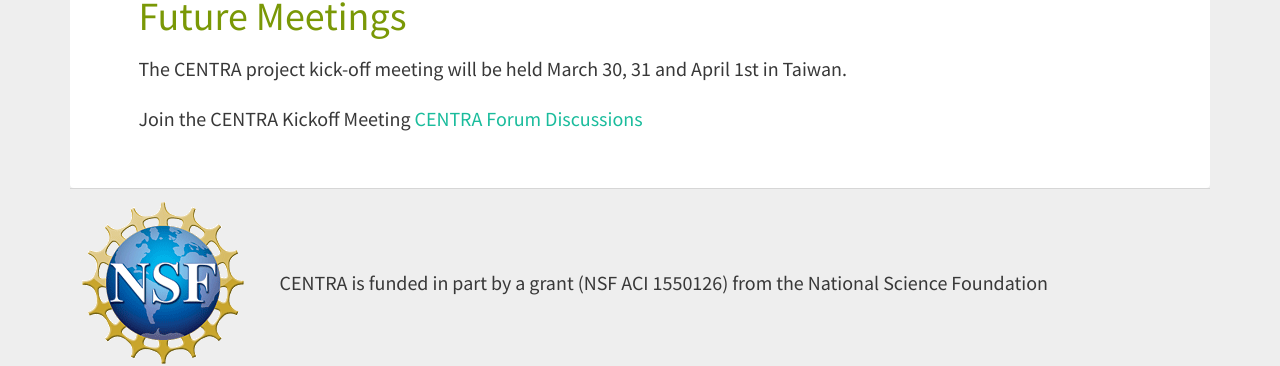
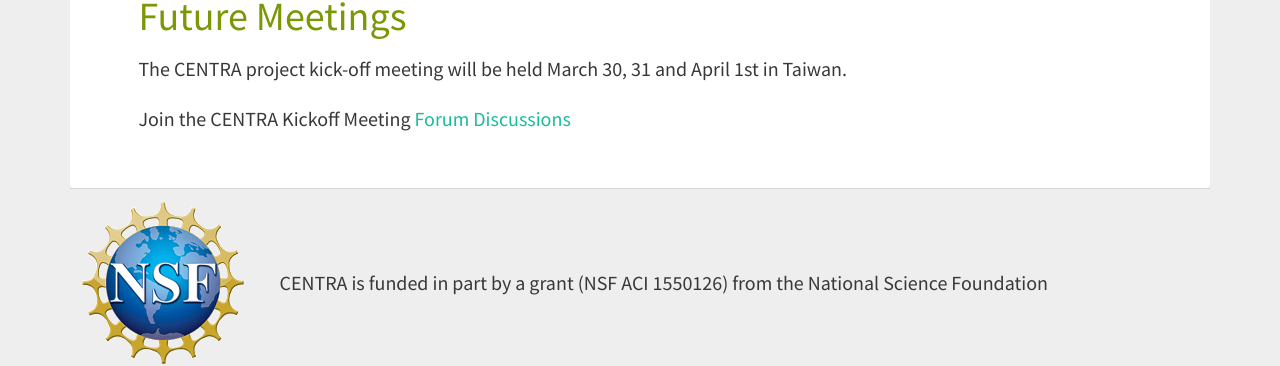
Before and after one commit to hmchou56/centra8, a Jekyll site: the page built from meetings.md, in a window 1280 px wide. Shown: the part 387-753 px from the top of the page. Built offline with Jekyll 4.4.1, drawn with Linux system fonts in a browser that asks for light colours; nearby versions of some CDN libraries.

Commit message:
update link

```diff
--- a/meetings.md
+++ b/meetings.md
@@ -10,4 +10,4 @@
 
 The CENTRA project kick-off meeting will be held March 30, 31 and April 1st in Taiwan.
 
-Join the CENTRA Kickoff Meeting [CENTRA Forum Discussions](/forum/)
+Join the CENTRA Kickoff Meeting [Forum Discussions](https://groups.google.com/forum/#!forum/centrakickoff)
```
